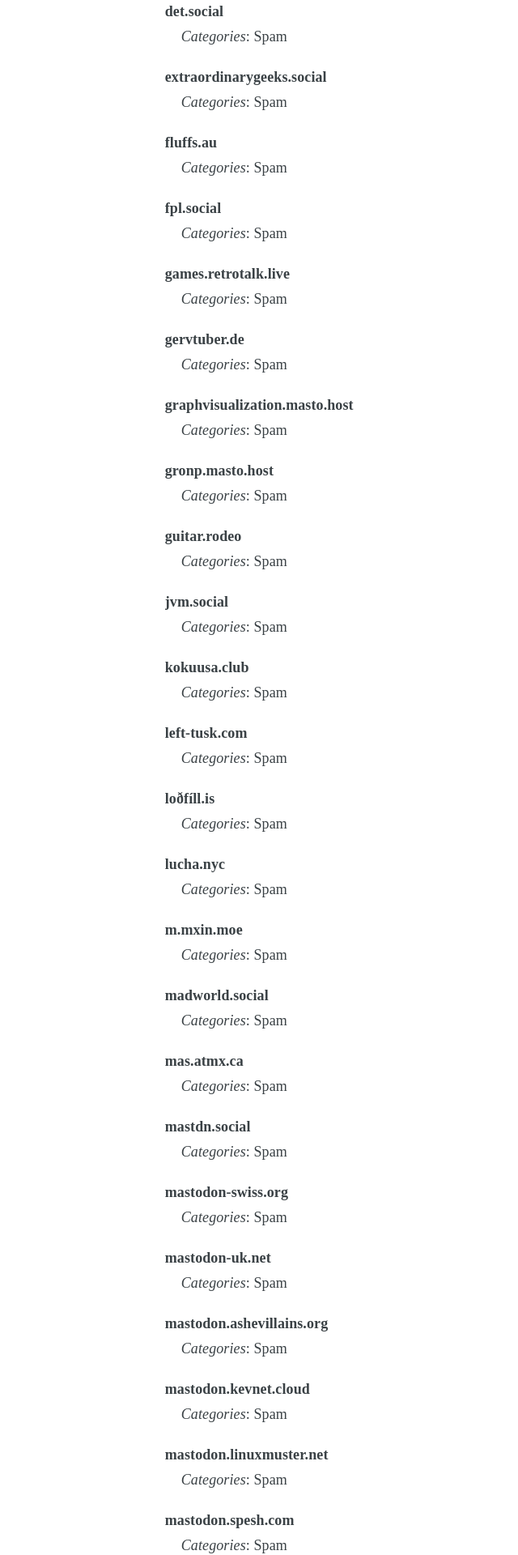
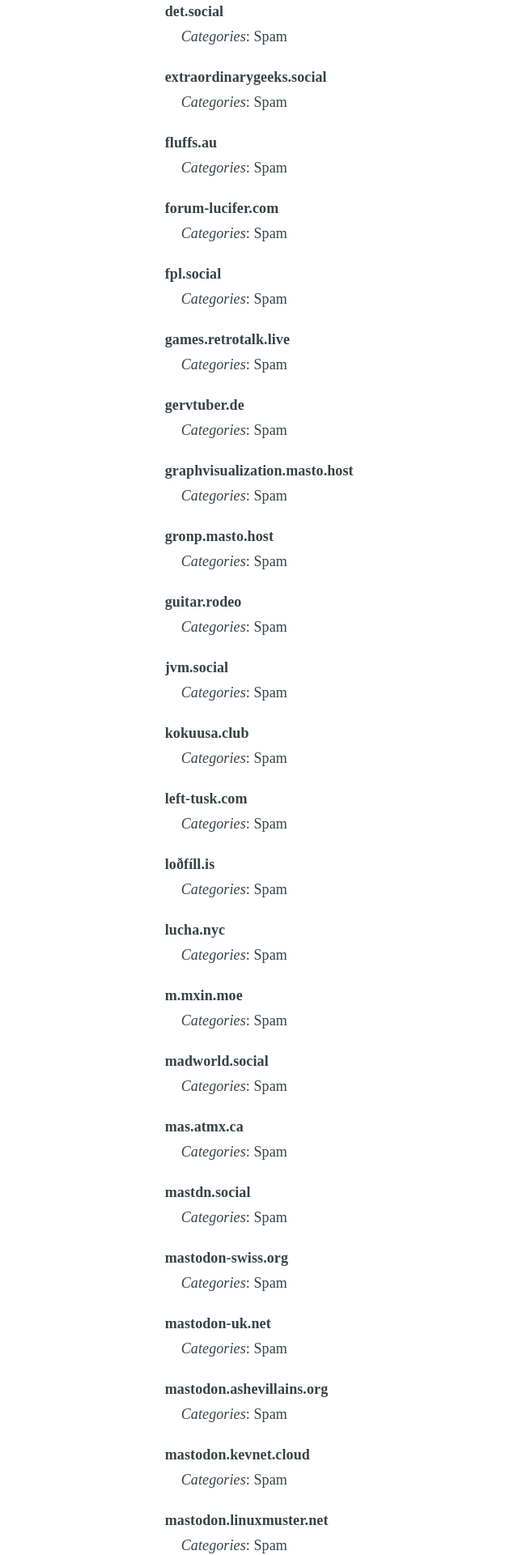
Before and after one commit to chaossocial/meta, a Jekyll site: the page built from federation.md, in a window 1280 px wide. Shown: the part 1802-3722 px from the top of the page at 81% size, without its empty margins (226-866 px from the left). Built offline with Jekyll 4.4.1, drawn with Linux system fonts in a browser that asks for light colours; some of the changed text lies outside the part shown.

Commit message:
Limit forum-lucifer.com

```diff
--- a/_data/limited_instances.json
+++ b/_data/limited_instances.json
@@ -106,6 +106,15 @@
   },
   {
     "instance": "fluffs.au",
+    "tags": [
+      "SPAM"
+    ],
+    "receipts": [],
+    "comment_en": "",
+    "comment_de": ""
+  },
+  {
+    "instance": "forum-lucifer.com",
     "tags": [
       "SPAM"
     ],
```
